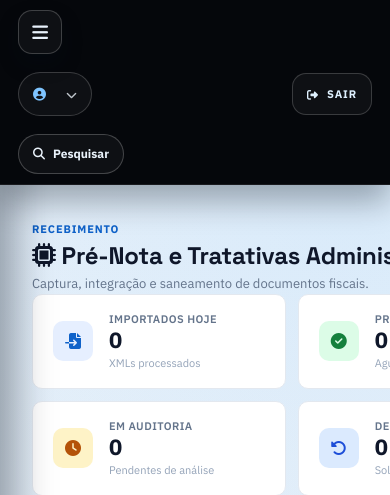
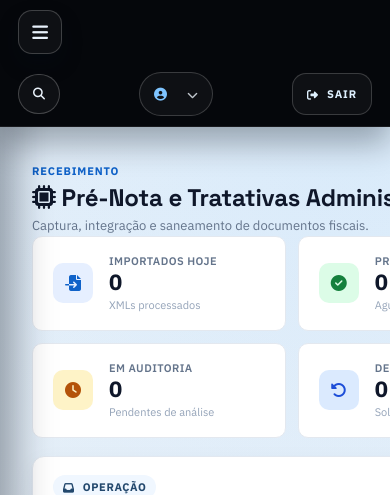
Before and after one commit to felipefazevedo24/conferencia_system, a Flask app: template templates/admin.html in a window 390 px wide. Shown: the top 495 px of the page. Run offline with Flask 3, Linux system fonts and the light colour scheme; the template is opened without the code that fills it, so the values that code supplies are empty; some libraries are stand-ins or nearby versions.

Commit message:
Reposiciona pesquisa da header ao lado do usuário

```diff
--- a/static/css/ui_erp.css
+++ b/static/css/ui_erp.css
@@ -554,12 +554,12 @@ a:hover {
 }
 
 .top-nav-center {
-    flex: 1;
-    min-width: 220px;
-    max-width: 780px;
+    flex: 0 0 auto;
+    min-width: 0;
+    max-width: none;
     position: relative;
     display: flex;
-    justify-content: center;
+    justify-content: flex-start;
 }
 
 .shell-search-toggle {
@@ -1626,8 +1626,12 @@ code {
     }
 
     .top-nav-center {
-        order: 3;
-        width: 100%;
+        order: 0;
+        width: auto;
+    }
+
+    .shell-search-toggle span {
+        display: none;
     }
 
     .shell-search-panel {
--- a/templates/base.html
+++ b/templates/base.html
@@ -235,6 +235,7 @@
             <div class="nav-left">
                 <button id="menu-toggle" type="button" aria-label="Alternar menu"><i class="fas fa-bars"></i></button>
             </div>
+            <div class="nav-right">
                 <div class="top-nav-center">
                     <button id="shell-search-toggle" class="shell-search-toggle" type="button" aria-expanded="false" aria-controls="shell-search-panel">
                         <i class="fas fa-search"></i>
@@ -263,7 +264,6 @@
                         </section>
                     </div>
                 </div>
-            <div class="nav-right">
                 <button id="user-profile-toggle" class="user-profile-btn" type="button" aria-expanded="false" aria-controls="user-profile-panel">
                     <i class="fas fa-user-circle"></i>
                     <span>{{ user|upper }}</span>
```
Lines whose indentation alone changed are shown as unchanged.
